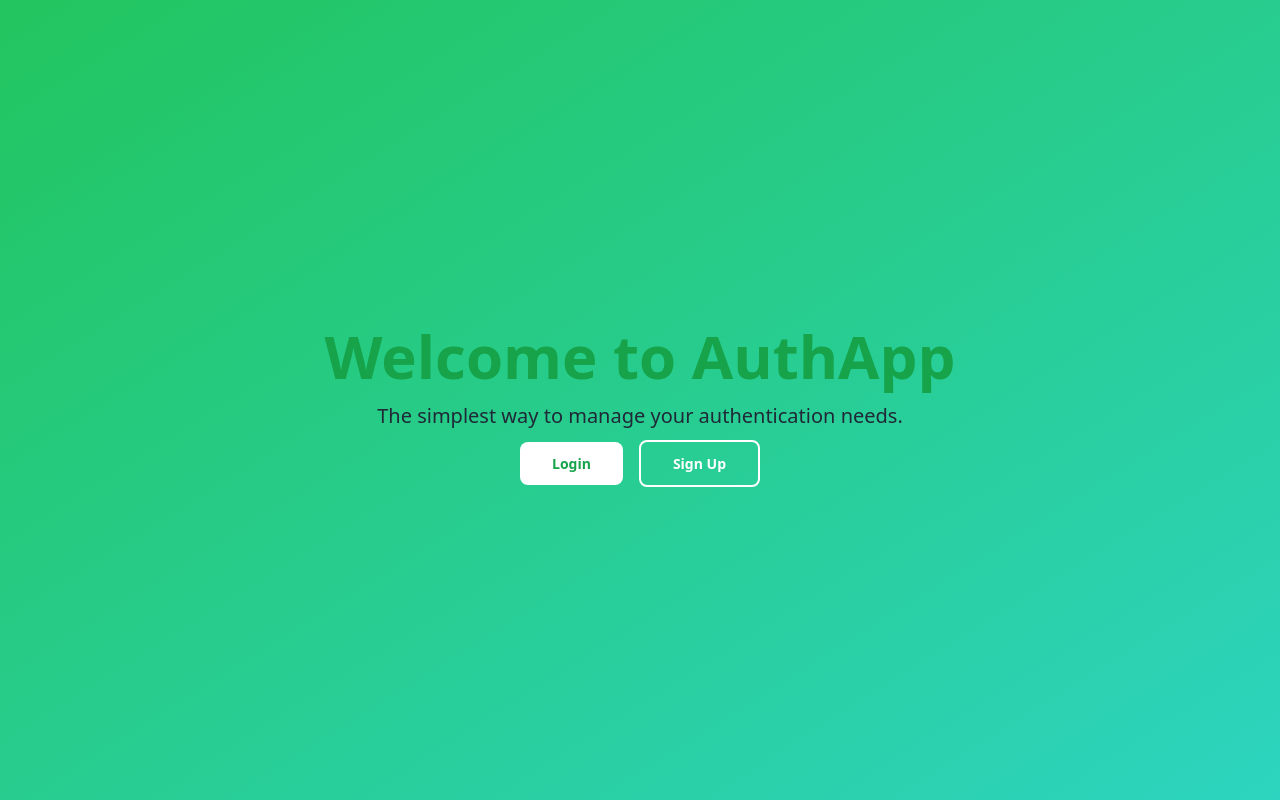
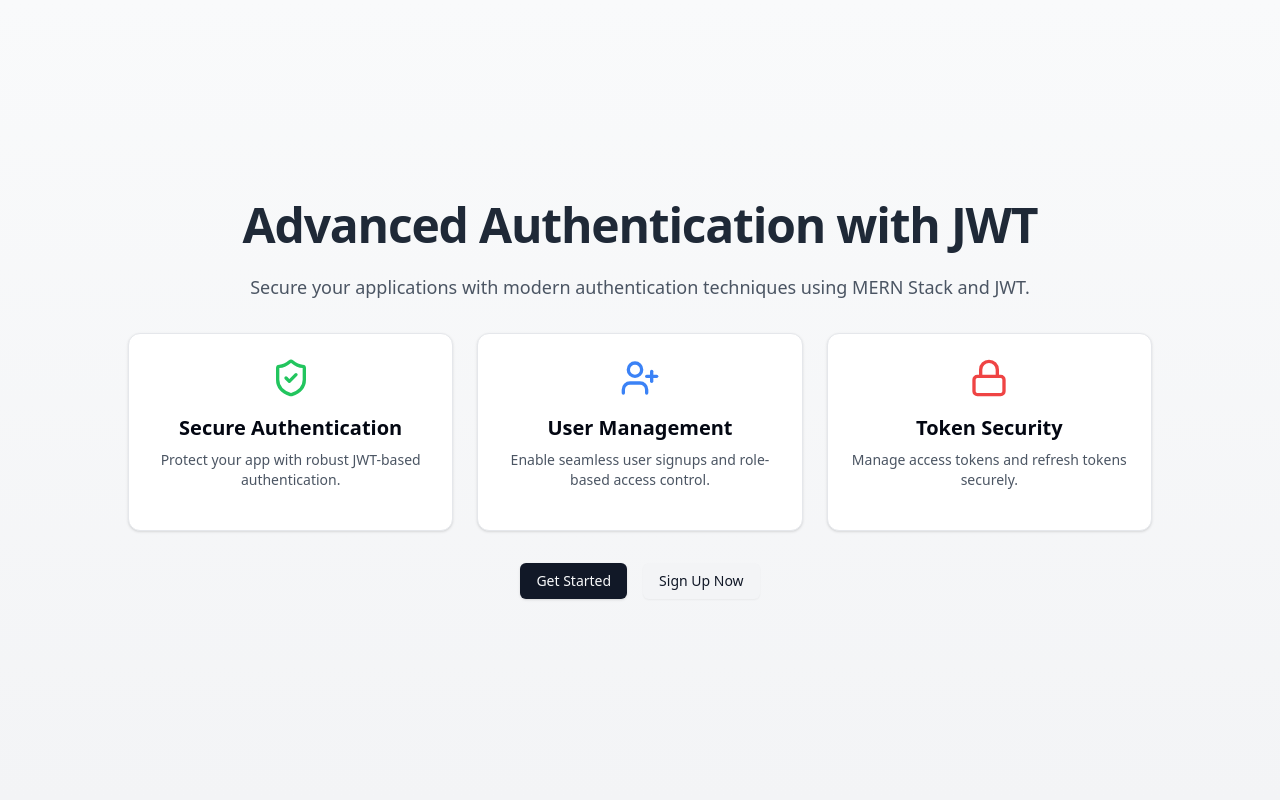
Before and after one commit to tilakdotcom/MERN-Starting-Template, a React (Vite) app in the folder frontEnd/: page / in a window 1280 px wide. Built offline with nearby package versions, Linux system fonts and the light colour scheme; no server answers.

Commit message:
add Card component and enhance HomePage and LoginPage UI with improved layout and styling

```diff
--- /dev/null
+++ b/frontEnd/src/components/ui/card.tsx
@@ -0,0 +1,76 @@
+import * as React from "react"
+
+import { cn } from "@/lib/utils"
+
+const Card = React.forwardRef<
+  HTMLDivElement,
+  React.HTMLAttributes<HTMLDivElement>
+>(({ className, ...props }, ref) => (
+  <div
+    ref={ref}
+    className={cn(
+      "rounded-xl border bg-card text-card-foreground shadow",
+      className
+    )}
+    {...props}
+  />
+))
+Card.displayName = "Card"
+
+const CardHeader = React.forwardRef<
+  HTMLDivElement,
+  React.HTMLAttributes<HTMLDivElement>
+>(({ className, ...props }, ref) => (
+  <div
+    ref={ref}
+    className={cn("flex flex-col space-y-1.5 p-6", className)}
+    {...props}
+  />
+))
+CardHeader.displayName = "CardHeader"
+
+const CardTitle = React.forwardRef<
+  HTMLDivElement,
+  React.HTMLAttributes<HTMLDivElement>
+>(({ className, ...props }, ref) => (
+  <div
+    ref={ref}
+    className={cn("font-semibold leading-none tracking-tight", className)}
+    {...props}
+  />
+))
+CardTitle.displayName = "CardTitle"
+
+const CardDescription = React.forwardRef<
+  HTMLDivElement,
+  React.HTMLAttributes<HTMLDivElement>
+>(({ className, ...props }, ref) => (
+  <div
+    ref={ref}
+    className={cn("text-sm text-muted-foreground", className)}
+    {...props}
+  />
+))
+CardDescription.displayName = "CardDescription"
+
+const CardContent = React.forwardRef<
+  HTMLDivElement,
+  React.HTMLAttributes<HTMLDivElement>
+>(({ className, ...props }, ref) => (
+  <div ref={ref} className={cn("p-6 pt-0", className)} {...props} />
+))
+CardContent.displayName = "CardContent"
+
+const CardFooter = React.forwardRef<
+  HTMLDivElement,
+  React.HTMLAttributes<HTMLDivElement>
+>(({ className, ...props }, ref) => (
+  <div
+    ref={ref}
+    className={cn("flex items-center p-6 pt-0", className)}
+    {...props}
+  />
+))
+CardFooter.displayName = "CardFooter"
+
+export { Card, CardHeader, CardFooter, CardTitle, CardDescription, CardContent }
--- a/frontEnd/src/pages/HomePage.tsx
+++ b/frontEnd/src/pages/HomePage.tsx
@@ -1,32 +1,61 @@
 import { Link } from "react-router-dom";
+import { Button } from "@/components/ui/button";
+import { Card } from "@/components/ui/card";
+import { ShieldCheckIcon, UserPlusIcon, LockIcon } from "lucide-react";
 
-const HomePage = () => {
+export default function HomePage() {
   return (
-    <div className="bg-gradient-to-br from-green-500 to-teal-400 min-h-screen flex flex-col justify-center items-center">
-      <div className="text-center px-4">
-        <h2 className="text-4xl md:text-6xl font-bold mb-4 text-green-600">
-          Welcome to AuthApp
-        </h2>
-        <p className="text-lg md:text-xl mb-6 text-gray-800">
-          The simplest way to manage your authentication needs.
+    <div className="min-h-screen bg-gradient-to-b from-gray-50 to-gray-100 flex items-center justify-center p-4">
+      <div className="max-w-5xl w-full text-center">
+        <h1 className="text-5xl font-extrabold tracking-tight text-gray-800 mb-6">
+          Advanced Authentication with JWT
+        </h1>
+        <p className="text-lg text-gray-600 mb-8">
+          Secure your applications with modern authentication techniques
+          using MERN Stack and JWT.
         </p>
-        <div className="space-x-4">
-          <Link
-            to="/login"
-            className="bg-white text-green-600 py-3 px-8 rounded-lg font-semibold hover:bg-gray-100 transition duration-300"
-          >
-            Login
-          </Link>
-          <Link
-            to="/signup"
-            className="bg-transparent border-2 border-white text-white py-3 px-8 rounded-lg font-semibold hover:bg-white hover:text-green-600 transition duration-300"
-          >
-            Sign Up
-          </Link>
+
+        <div className="grid grid-cols-1 md:grid-cols-3 gap-6">
+          <Card className="p-6 hover:shadow-lg">
+            <div className="flex flex-col items-center">
+              <ShieldCheckIcon size={40} className="text-green-500 mb-4" />
+              <h3 className="font-semibold text-xl mb-2">Secure Authentication</h3>
+              <p className="text-gray-600 mb-4">
+                Protect your app with robust JWT-based authentication.
+              </p>
+            </div>
+          </Card>
+
+          <Card className="p-6 hover:shadow-lg">
+            <div className="flex flex-col items-center">
+              <UserPlusIcon size={40} className="text-blue-500 mb-4" />
+              <h3 className="font-semibold text-xl mb-2">User Management</h3>
+              <p className="text-gray-600 mb-4">
+                Enable seamless user signups and role-based access control.
+              </p>
+            </div>
+          </Card>
+
+          <Card className="p-6 hover:shadow-lg">
+            <div className="flex flex-col items-center">
+              <LockIcon size={40} className="text-red-500 mb-4" />
+              <h3 className="font-semibold text-xl mb-2">Token Security</h3>
+              <p className="text-gray-600 mb-4">
+                Manage access tokens and refresh tokens securely.
+              </p>
+            </div>
+          </Card>
+        </div>
+
+        <div className="mt-8 flex flex-col md:flex-row gap-4 justify-center">
+          <Button variant="default" asChild>
+            <Link to="/login">Get Started</Link>
+          </Button>
+          <Button variant="secondary" asChild>
+            <Link to="/signup">Sign Up Now</Link>
+          </Button>
         </div>
       </div>
     </div>
   );
-};
-
-export default HomePage;
+}
--- a/frontEnd/src/pages/LoginPage.tsx
+++ b/frontEnd/src/pages/LoginPage.tsx
@@ -29,9 +29,9 @@ export default function LoginPage() {
       navigate("/dashboard", { replace: true });
       successToast("Login Successful");
     },
-    onError:()=>{
-      errorToast("invalid credentials")
-    }
+    onError: () => {
+      errorToast("Invalid credentials");
+    },
   });
 
   const form = useForm<z.infer<typeof LoginSchma>>({
@@ -45,28 +45,29 @@ export default function LoginPage() {
   async function onSubmit(values: z.infer<typeof LoginSchma>) {
     Login(values);
   }
+
   return (
-    <div className="min-h-screen lg:px-20 flex justify-center items-center px-10 py-5 my-auto bg-gray-100">
+    <div className="min-h-screen lg:px-20 flex justify-center items-center px-10 py-5 my-auto bg-gray-50">
       <div className="flex justify-center items-center md:w-1/3">
         <Form {...form}>
           <form
             onSubmit={form.handleSubmit(onSubmit)}
-            className="w-full bg-teal-800 p-8 rounded-lg shadow-md md:space-y-3 space-y-2 h-auto"
+            className="w-full bg-white p-8 rounded-lg shadow-md md:space-y-3 space-y-2 h-auto"
           >
-            <h2 className="text-2xl font-bold text-center text-white">Login</h2>
-            <p className="text-center text-gray-200">Login to your account</p>
+            <h2 className="text-2xl font-bold text-center text-gray-800">Login</h2>
+            <p className="text-center text-gray-600">Login to your account</p>
 
             <FormField
               control={form.control}
               name="email"
               render={({ field }) => (
                 <FormItem>
-                  <FormLabel className="block md:text-base font-medium text-gray-100">
+                  <FormLabel className="block md:text-base font-medium text-gray-700">
                     Email
                   </FormLabel>
                   <FormControl>
                     <Input
-                      className="w-full px-4 py-2 rounded-md bg-teal-900 text-gray-100 border border-teal-700 focus:ring-2 focus:ring-teal-400 focus:outline-none md:text-base"
+                      className="w-full px-4 py-2 rounded-md bg-gray-100 text-gray-800 border border-gray-300 focus:ring-2 focus:ring-blue-400 focus:outline-none md:text-base"
                       placeholder="Enter your email"
                       {...field}
                       autoComplete="email"
@@ -82,13 +83,13 @@ export default function LoginPage() {
               name="password"
               render={({ field }) => (
                 <FormItem>
-                  <FormLabel className="block md:text-base font-medium text-gray-100">
+                  <FormLabel className="block md:text-base font-medium text-gray-700">
                     Password
                   </FormLabel>
                   <FormControl>
                     <Input
                       type="password"
-                      className="w-full px-4 py-2 rounded-md bg-teal-900 text-gray-100 border border-teal-700 focus:ring-2 focus:ring-teal-400 focus:outline-none md:text-base"
+                      className="w-full px-4 py-2 rounded-md bg-gray-100 text-gray-800 border border-gray-300 focus:ring-2 focus:ring-blue-400 focus:outline-none md:text-base"
                       placeholder="Enter your password"
                       autoComplete="current-password"
                       {...field}
@@ -98,15 +99,15 @@ export default function LoginPage() {
                 </FormItem>
               )}
             />
-            <div className="text-end px-1 hover:underline cursor-pointer text-xs font-bold text-white ">
-              <Link to={"/reset-password"}> Reset password</Link>
+            <div className="text-end px-1 hover:underline cursor-pointer text-xs font-bold text-blue-600">
+              <Link to={"/reset-password"}>Reset password</Link>
             </div>
             <div className="py-2 md:py-4">
               <Button
                 type="submit"
                 disabled={isPending}
-                className={`w-full py-2 px-4 bg-teal-400 hover:bg-teal-500 text-white rounded-md font-semibold focus:outline-none focus:ring-2 focus:ring-teal-400 transition-all duration-200 ease-linear ${
-                  isPending ? " cursor-not-allowed bg-teal-300" : ""
+                className={`w-full py-2 px-4 bg-blue-500 hover:bg-blue-600 text-white rounded-md font-semibold focus:outline-none focus:ring-2 focus:ring-blue-400 transition-all duration-200 ease-linear ${
+                  isPending ? " cursor-not-allowed bg-blue-300" : ""
                 }`}
               >
                 {isPending ? "Wait" : "Login"}
@@ -116,7 +117,7 @@ export default function LoginPage() {
               Don't have an account?{" "}
               <Link
                 to={"/signup"}
-                className="text-teal-600 cursor-pointer hover:underline"
+                className="text-blue-600 cursor-pointer hover:underline"
               >
                 Create a new one
               </Link>
```
Also changed, not shown: frontEnd/src/pages/Dashboard.tsx (+40 -53 lines).
